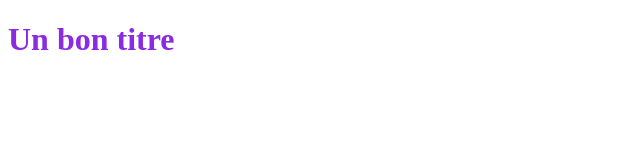
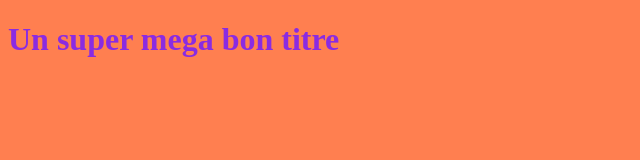
Before and after one commit to michaelgbohou/mesCours, a plain HTML site: page index.html in a window 1280 px wide. Shown: the whole page, without its empty margins (0-640 px from the left). Drawn offline with Linux system fonts and the light colour scheme.

Commit message:
Modification du h1 et du css

```diff
--- a/index.html
+++ b/index.html
@@ -8,6 +8,6 @@
     <title>Document</title>
 </head>
 <body>
-    <h1>Un bon titre</h1>
+    <h1>Un super mega bon titre</h1>
 </body>
 </html>
--- a/styles.css
+++ b/styles.css
@@ -1,3 +1,6 @@
 h1 {
     color: blueviolet;
 }
+body {
+    background-color: coral;
+}
```
